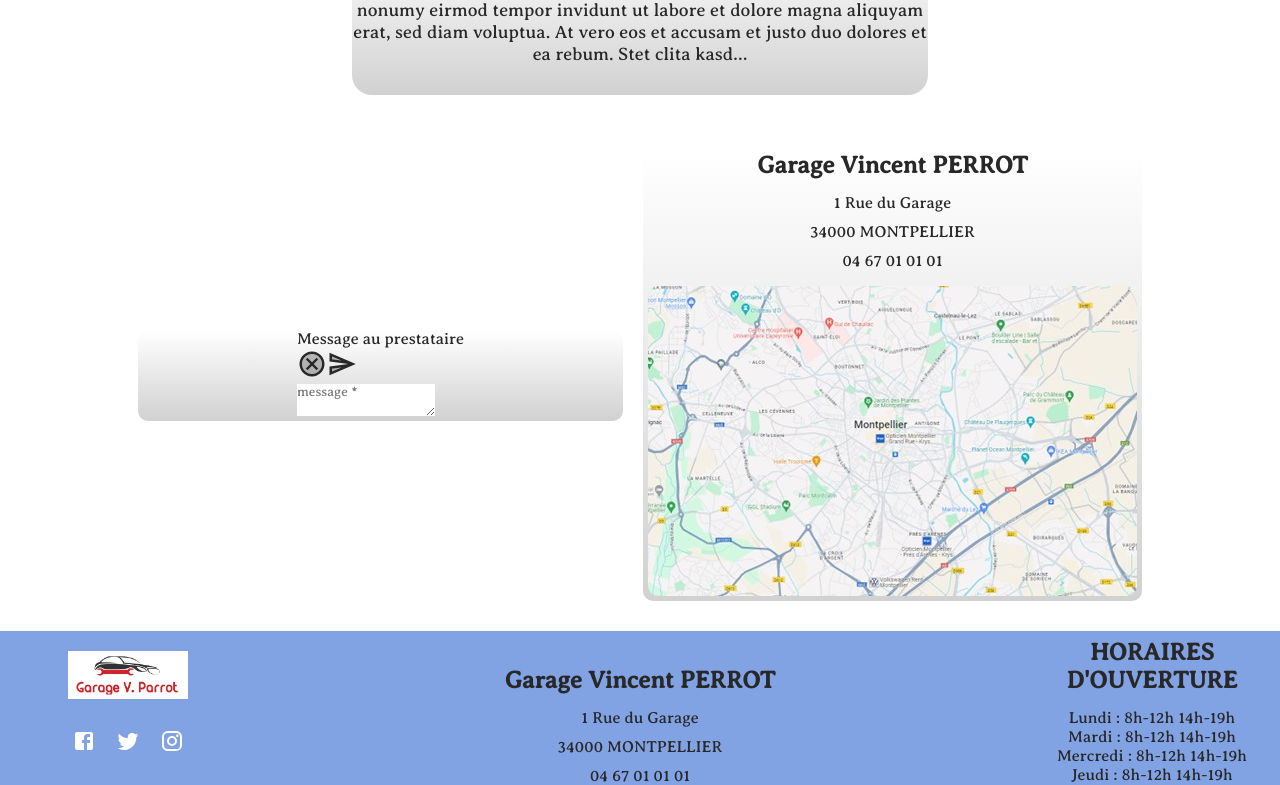
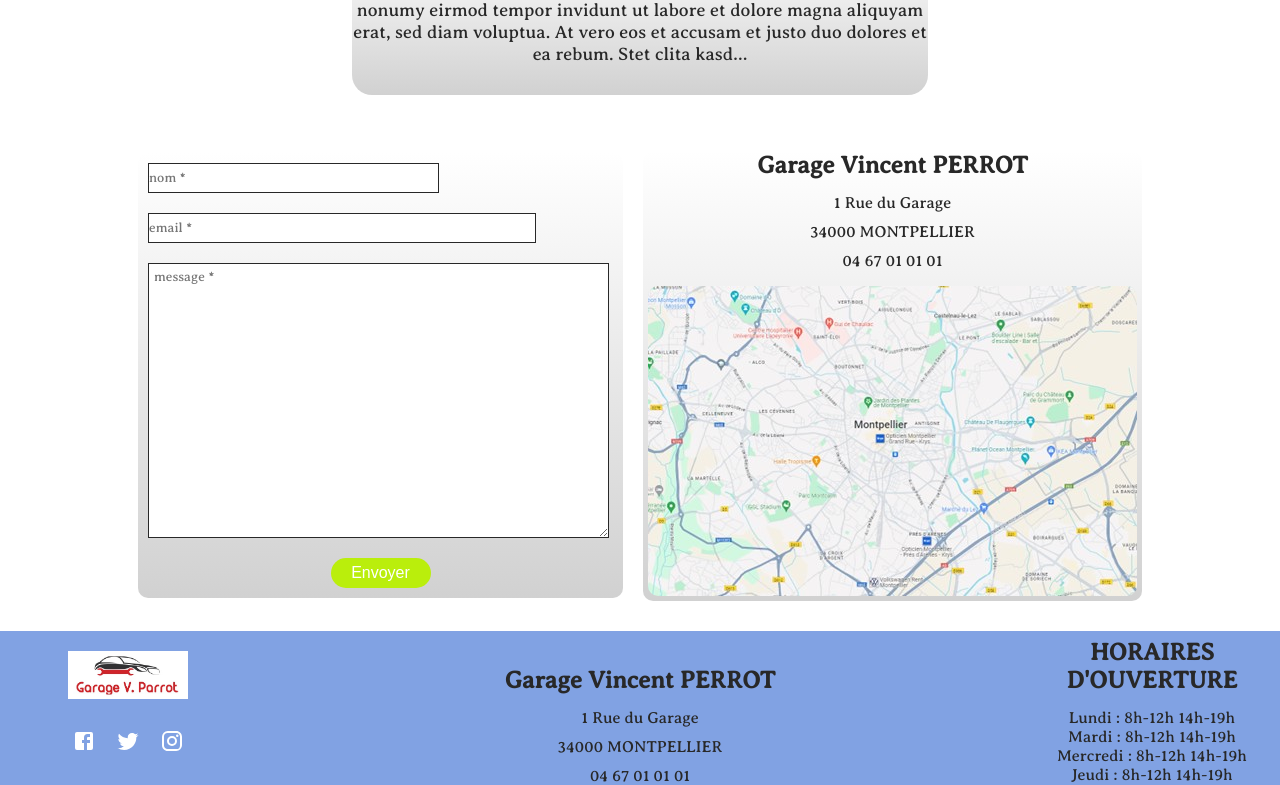
Before and after one commit to PhilouLaudun/ECF_Garage, a React (Create React App) app in the folder client/: page /contact in a window 1280 px wide. Shown: the part 583-1368 px from the top of the page. Built offline with nearby package versions, Linux system fonts and the light colour scheme.

Commit message:
Commit apres finalisation interface page contact avant programmation envoi email

```diff
--- a/client/src/componants/autres/CarteEmail.js
+++ b/client/src/componants/autres/CarteEmail.js
@@ -2,7 +2,6 @@ import React, { useState } from "react"; // import des fonctions de react
 import CancelTwoToneIcon from "@mui/icons-material/CancelTwoTone";
 import SendTwoToneIcon from "@mui/icons-material/SendTwoTone";
 import emailjs from "emailjs-com"; // Import de la librairie emailjs
-
 
 // composant CarteEmail  de la page structure (props passées: onCancel: pour fermer la boite de dialogue)
 const CarteEmail = (props) => {
@@ -16,14 +15,16 @@ const CarteEmail = (props) => {
       transform: "scale(1.4)", // Déplace l'icône vers le haut au survol
     },
   };
-  const onCancel = props.onCancel;// fonction de retour lors de la fermeture de la modale
-  const [message, setMessage] = useState("");// message d'erreur
+  const onCancel = props.onCancel; // fonction de retour lors de la fermeture de la modale
+  const [name, setName] = useState(""); // variable contenant le nom de la personne envoyant le message
+  const [email, setEmail] = useState(""); // variable contenant l'email de la personne envoyant le message
+  const [message, setMessage] = useState(""); // message d'erreur
   const serviceId = "service_3b23au8"; // variable contenant le numéro d'identification pour emailjs
   const templateId = "template_19udd2q"; // variable contenant le numéro d'identification pour emailjs
   const publicKey = "user_wycCeh0xbzJrIlAiWMPQA"; // clé pour email.js
   const recipientEmail = "philippe.boudinaud@orange.fr"; // pour envoyer vers un autre destinataire il faut rajouter {{to_email}} dans le champ To EMail du template sinon cela laisse l'adresse par défaut. Cela implique que si on veut utiliser une adresse d'un partenaire, on charge recipientEmail avec cette adresse et on modifie le champ du template. Voir on crée un nouveau template
-const [sendStatus, setSendStatus] = useState(null);// variable définissant le status de l'envoi
-  var messageavertissement = document.getElementById("messageavertissement");// adresse de la div d'affichage du message
+  const [sendStatus, setSendStatus] = useState(null); // variable définissant le status de l'envoi
+  var messageavertissement = document.getElementById("messageavertissement"); // adresse de la div d'affichage du message
   const sendMessage = () => {
     if (message === "") {
       messageavertissement.innerHTML = "le message doit être renseigné";
@@ -59,26 +60,27 @@ const [sendStatus, setSendStatus] = useState(null);// variable définissant le s
 
   return (
     <main className="carteEmail">
-      {/* zone du titre */}
-      <div className="titreCarteEmail">
-        <div>Message au prestataire</div>
-        {/* icone d'annulation */}
-        <CancelTwoToneIcon
-          className="cancel"
-          sx={iconeStyle}
-          onDoubleClick={onCancel}
+      {/* zone de saisie du message  */}
+      <input
+        type="text"
+        id="name"
+        name="name"
+        required
+        onChange={(e) => setName(e.target.value)}
+        placeholder="nom *"
+        value={name}
       />
-          {/* icone d'envoi d'un email : l'icone devient verte si success sinon rouge */}
-        <SendTwoToneIcon
-          className={`send ${sendStatus === "success" ? "success" : ""} ${
-            sendStatus === "error" ? "error" : ""
-          }`}
-          sx={iconeStyle}
-          onDoubleClick={sendMessage}
+      <div className="email-content">
+        <input
+          type="mail"
+          id="email"
+          name="email"
+          required
+          onChange={(e) => setEmail(e.target.value)}
+          placeholder="email *"
+          value={email}
         />
       </div>
-      {/* zone de saisie du message  */}
-      <div className="zoneMessage">
       <textarea
         id="message"
         name="message"
@@ -87,9 +89,12 @@ const [sendStatus, setSendStatus] = useState(null);// variable définissant le s
         value={message}
         required
       />
+      <div className="zonebouton">
+        <button className="boutonoccase">Envoyer</button>
+      </div>
+
       {/* zone du message si celui est vide  */}
       <div id="messageavertissement" className="messageparten"></div>
-      </div>
     </main>
   );
 };
--- /dev/null
+++ b/client/src/styles/composant/_carteamail.scss
@@ -0,0 +1,55 @@
+.carteEmail {
+width: 100%;
+  display: flex;
+  flex-direction: column;
+  input {
+    margin: 10px;
+    height : 30px;
+    width : 60%;
+    border  : 1px solid $black;
+  }
+  .email-content {
+    width: 100%;
+       input {
+    margin: 10px;
+    height : 30px;
+    width : 80%;
+    border  : 1px solid $black;
+  }
+  }
+  textarea {
+    width : 95%;
+ height: 275px;
+     margin: 10px;
+ padding:5px;
+ border  : 1px solid $black;
+  }
+  .zonebouton {
+    display: flex;
+    align-items: center;
+    justify-content: center;
+    margin: 10px;
+
+        .boutonoccase {
+      display: flex;
+      align-items: center;
+      justify-content: center;
+
+      height: 30px;
+      width: 100px;
+      background-color: $green; /* Couleur verte */
+      color: $white; /* Texte blanc */
+      border: none;
+      padding: 15px 20px; /* Espacement interne */
+      border-radius: 20px; /* Coins arrondis */
+      font-size: 16px;
+      cursor: pointer;
+      transition: background-color 0.3s ease; /* Transition de couleur au survol */
+    }
+
+    .boutonoccase:hover {
+      color: $black; /* Nouvelle couleur verte au survol */
+    }
+  }
+
+}
--- a/client/src/styles/index.scss
+++ b/client/src/styles/index.scss
@@ -9,3 +9,4 @@
 @import "./pages/pageautres.scss";
 @import "./autres/occasion";
 @import "./pages/contact";
+@import "./composant/carteamail"
--- a/client/src/styles/pages/_contact.scss
+++ b/client/src/styles/pages/_contact.scss
@@ -28,6 +28,7 @@
   margin : 20px;
    .itemcorps {
     width: 80%;
+    height: 100%;
     display: flex;
     align-items: center; /* Centre verticalement */
     justify-content: center; /* Centre horizontalement */
```
Lines whose indentation alone changed are shown as unchanged.
